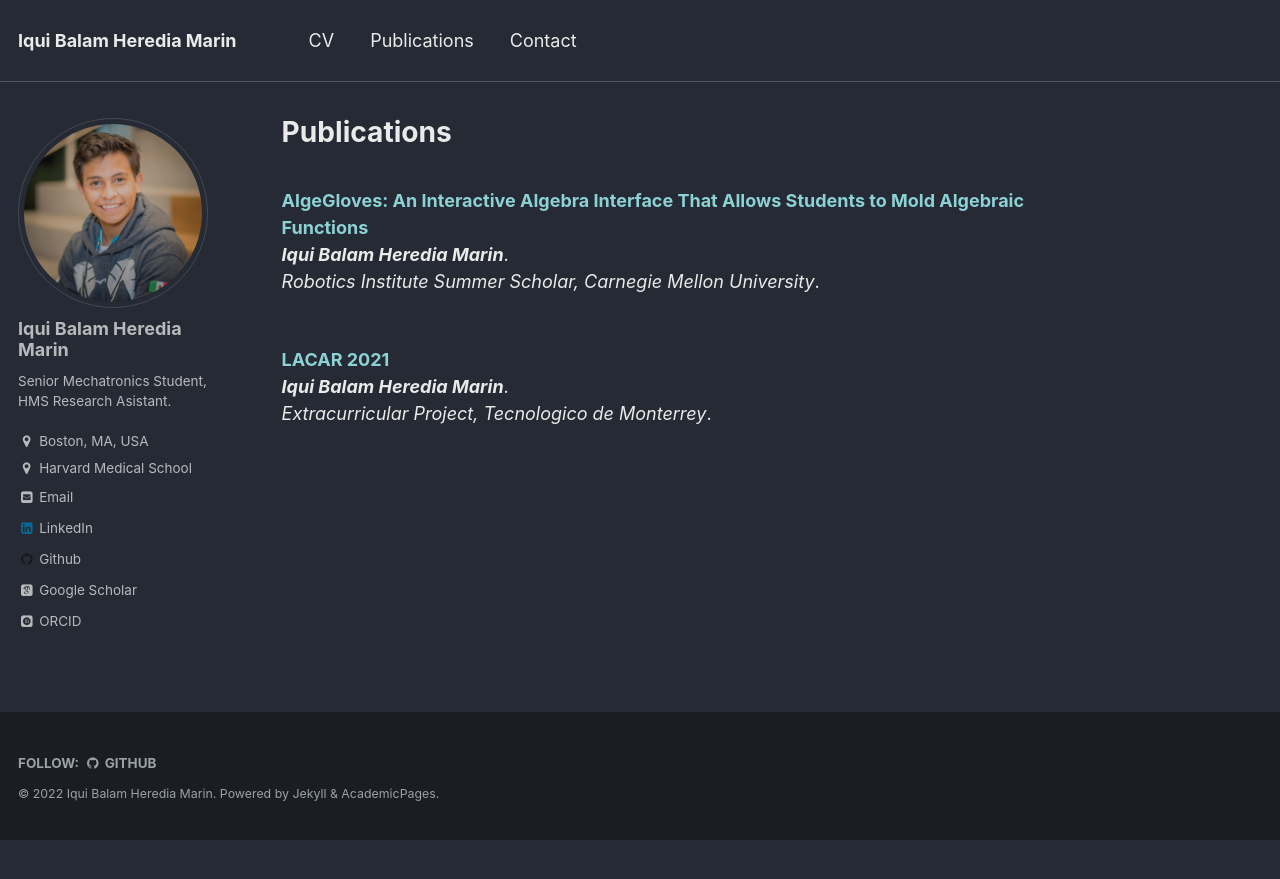
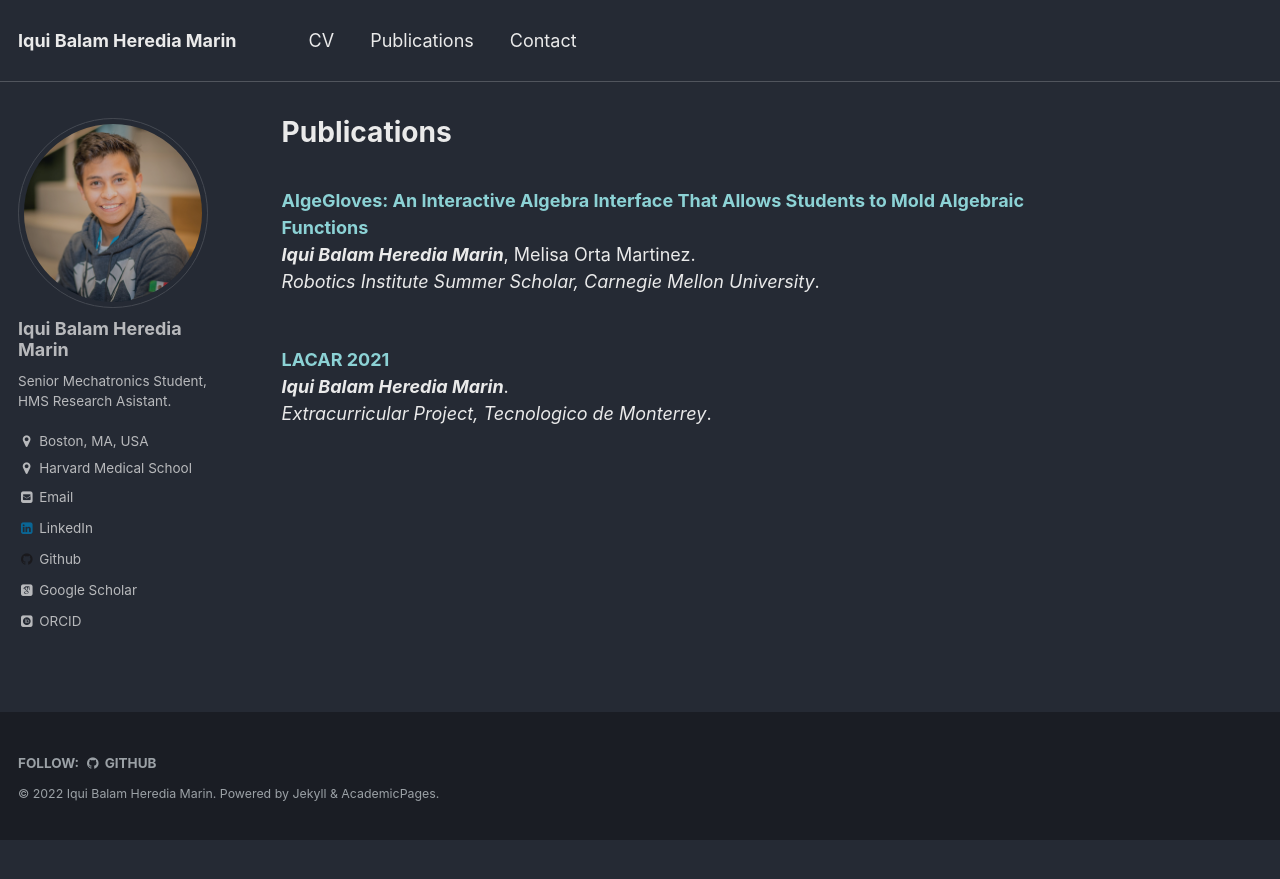
Before and after one commit to iquibalamhm/iquibalamhm.github.io, a Jekyll site: the page built from _pages/publications.md, in a window 1280 px wide. Shown: the top 879 px of the page. Built offline with Jekyll 4.4.1, drawn with Linux system fonts in a browser that asks for light colours; nearby versions of some CDN libraries; some web fonts are replaced; library files that are not in the unit come from our copies.

Commit message:
Added name

```diff
--- a/_pages/publications.md
+++ b/_pages/publications.md
@@ -9,7 +9,7 @@ author_profile: true
 <br>
 <b>[AlgeGloves: An Interactive Algebra Interface That Allows Students to
 Mold Algebraic Functions](http://iquibalamhm.github.io/publications/Algegloves)</b> <br>
-<i><b>Iqui Balam Heredia Marin</b></i>.<br>
+<i><b>Iqui Balam Heredia Marin</b></i>, Melisa Orta Martinez.<br>
 <i>Robotics Institute Summer Scholar, Carnegie Mellon University</i>.
 <br>
 
```
